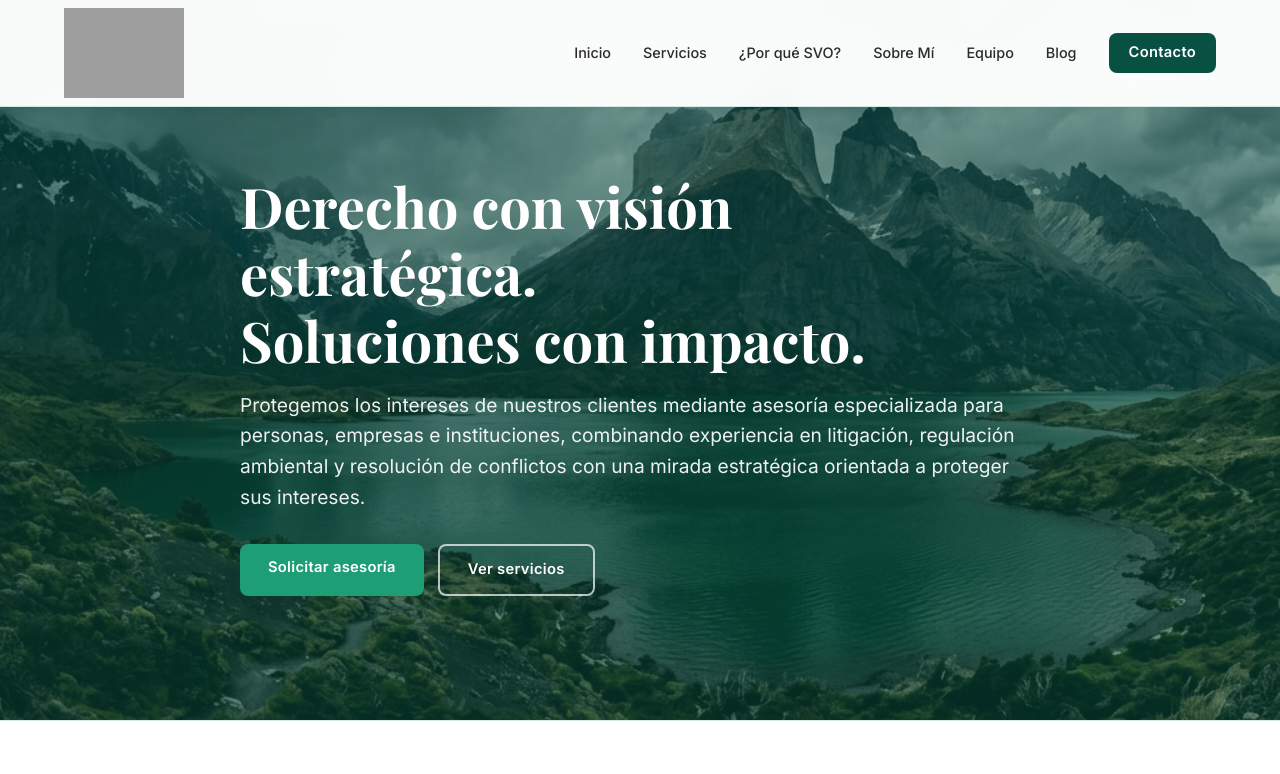
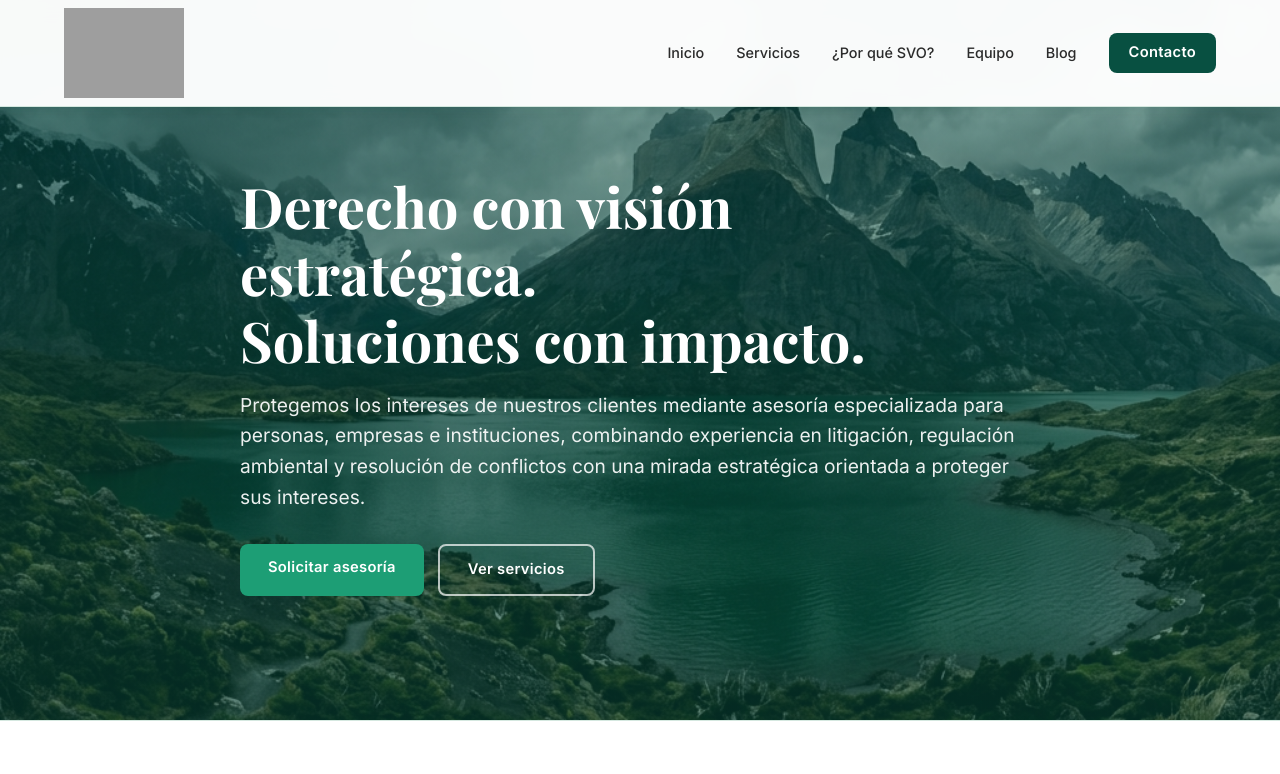
Before and after one commit to teteangarita/svo-ambiental, a plain HTML site: page index.html in a window 1280 px wide. Shown: the top 774 px of the page. Drawn offline with nearby package versions, Linux system fonts and the light colour scheme; grey boxes are pictures that could not be loaded.

Commit message:
Remove 'Sobre Mí' nav link from index.html

```diff
--- a/index.html
+++ b/index.html
@@ -26,7 +26,6 @@
                     <li><a href="#inicio">Inicio</a></li>
                     <li><a href="#servicios">Servicios</a></li>
                     <li><a href="#por-que-svo">¿Por qué SVO?</a></li>
-                    <li><a href="#sobre-mi">Sobre Mí</a></li>
                     <li><a href="#equipo">Equipo</a></li>
                     <li><a href="#blog">Blog</a></li>
                     <li><a href="#contacto" class="btn btn-primary" style="padding: 8px 20px;">Contacto</a></li>
```
